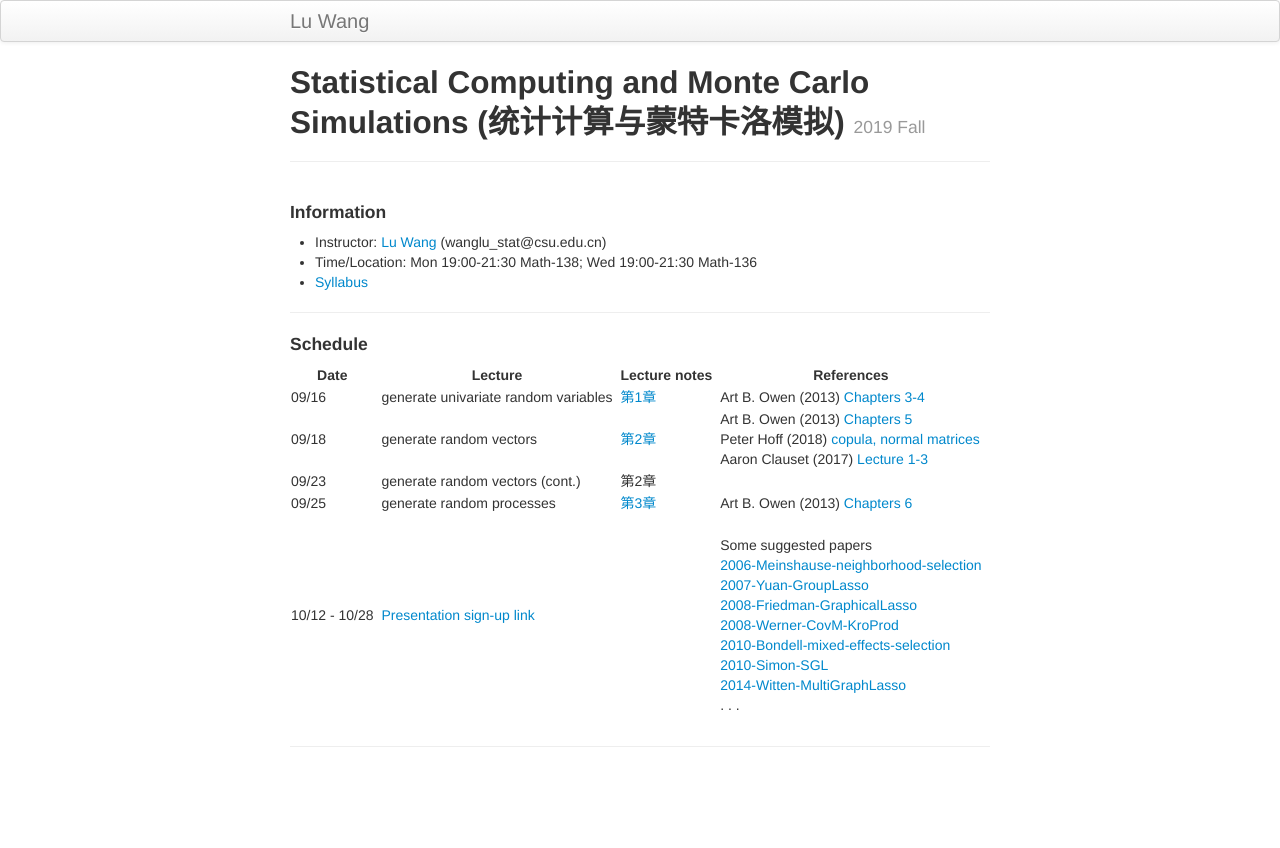
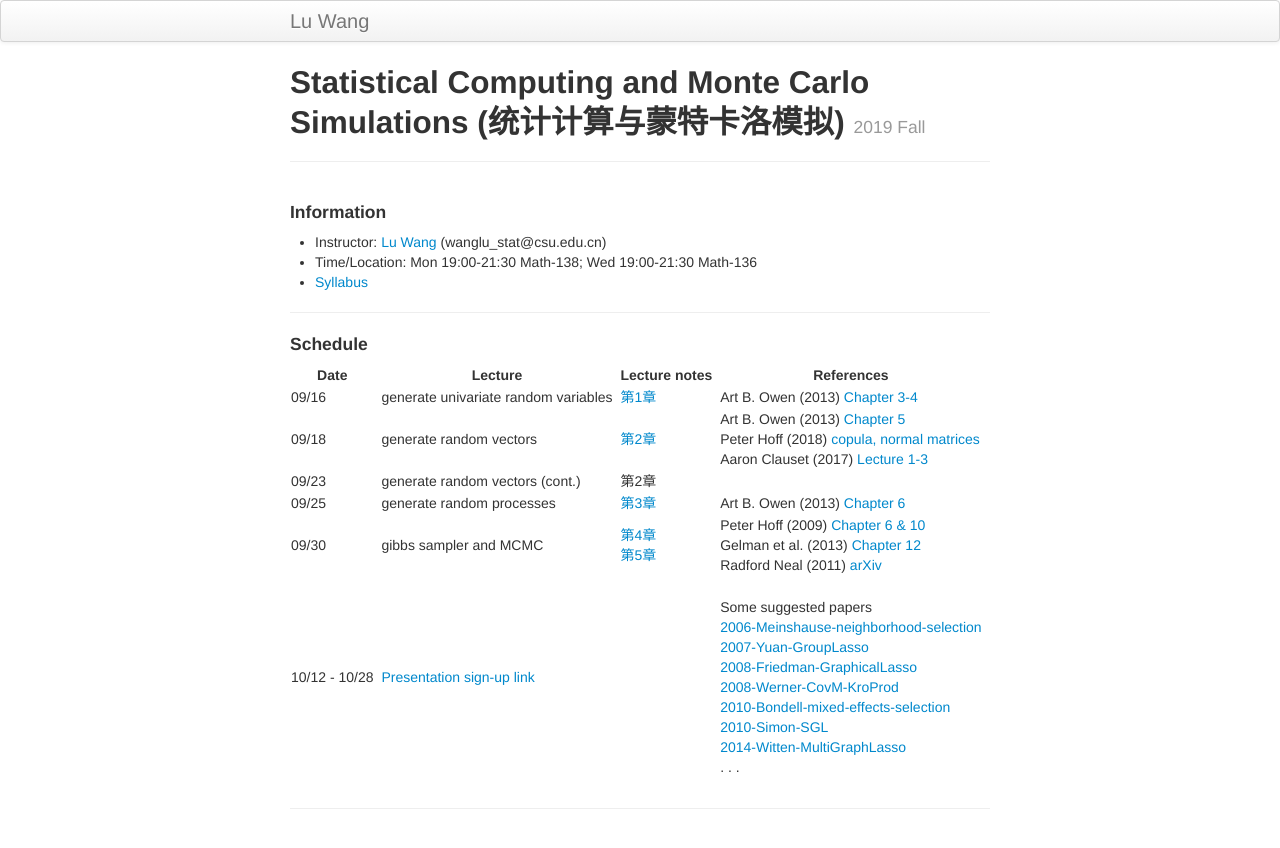
Before and after one commit to wangronglu/StatisticalComputing, a Jekyll site: the page built from index.md, in a window 1280 px wide. Shown: the top 848 px of the page. Built offline with Jekyll 4.4.1, drawn with Linux system fonts in a browser that asks for light colours.

Commit message:
Update index.md

```diff
--- a/index.md
+++ b/index.md
@@ -15,8 +15,9 @@ description: Course Website
 
 | Date | | Lecture | |  Lecture notes  | | References |
 |---------------|---|--------------------------------|---|----------|---|--------------------------------------------|
-| 09/16 || generate univariate random variables ||  [第1章](Lectures/random_generator_online.pdf) || Art B. Owen (2013) [Chapters 3-4](https://statweb.stanford.edu/~owen/mc/) |
-| 09/18 || generate random vectors   ||  [第2章](Lectures/random_vector_online.pdf) || Art B. Owen (2013) [Chapters 5](https://statweb.stanford.edu/~owen/mc/) <br> Peter Hoff (2018) [copula, normal matrices](http://www2.stat.duke.edu/~pdh10/Teaching/832/Notes/) <br> Aaron Clauset (2017) [Lecture 1-3](http://tuvalu.santafe.edu/~aaronc/courses/5352/) |
+| 09/16 || generate univariate random variables ||  [第1章](Lectures/random_generator_online.pdf) || Art B. Owen (2013) [Chapter 3-4](https://statweb.stanford.edu/~owen/mc/) |
+| 09/18 || generate random vectors   ||  [第2章](Lectures/random_vector_online.pdf) || Art B. Owen (2013) [Chapter 5](https://statweb.stanford.edu/~owen/mc/) <br> Peter Hoff (2018) [copula, normal matrices](http://www2.stat.duke.edu/~pdh10/Teaching/832/Notes/) <br> Aaron Clauset (2017) [Lecture 1-3](http://tuvalu.santafe.edu/~aaronc/courses/5352/) |
 | 09/23 || generate random vectors (cont.)  || 第2章 ||  |
-| 09/25 || generate random processes  || [第3章](Lectures/generate_process_online.pdf) || Art B. Owen (2013) [Chapters 6](https://statweb.stanford.edu/~owen/mc/) |
+| 09/25 || generate random processes  || [第3章](Lectures/generate_process_online.pdf) || Art B. Owen (2013) [Chapter 6](https://statweb.stanford.edu/~owen/mc/) |
+| 09/30 || gibbs sampler and MCMC  || [第4章](Lectures/gibbs_sampler.pdf) <br> [第5章](Lectures/Metropolis-Hastings_online.pdf) || Peter Hoff (2009) [Chapter 6 & 10](https://www.springer.com/gp/book/9780387922997) <br> Gelman et al. (2013) [Chapter 12](https://www.taylorfrancis.com/books/9780429113079) <br> Radford Neal (2011) [arXiv](https://arxiv.org/abs/1206.1901) |
 | 10/12 - 10/28 ||  [Presentation sign-up link](https://docs.qq.com/sheet/DRHdUU1hIeVB5Z2ln?c=B32A0A0)  ||  || <br> Some suggested papers <br> [2006-Meinshause-neighborhood-selection](Papers/2006-Meinshausen-neighborhood-selection.pdf) <br> [2007-Yuan-GroupLasso](Papers/2007-Yuan-GroupLasso.pdf) <br> [2008-Friedman-GraphicalLasso](Papers/2008-Friedman-GraphicalLasso.pdf) <br> [2008-Werner-CovM-KroProd](Papers/2008-Werner-CovM-KroProd.pdf) <br> [2010-Bondell-mixed-effects-selection](Papers/2010-Bondell-LMMsel.pdf) <br> [2010-Simon-SGL](Papers/2010-Simon-SGLpaper.pdf) <br> [2014-Witten-MultiGraphLasso](Papers/2014-Witten-TwoGaussNet.pdf) <br> . . . |
```
